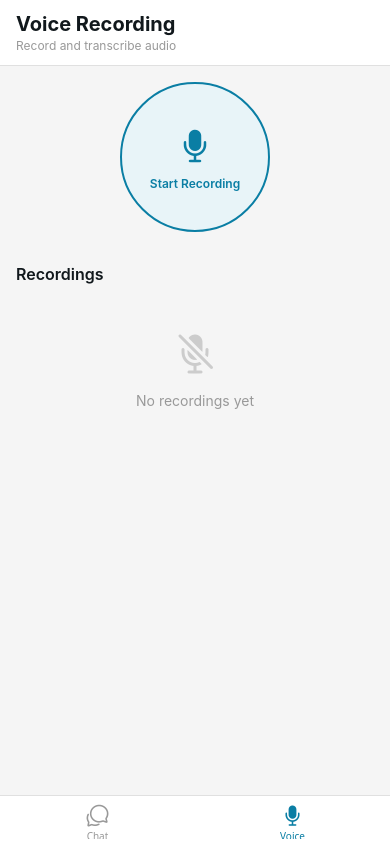
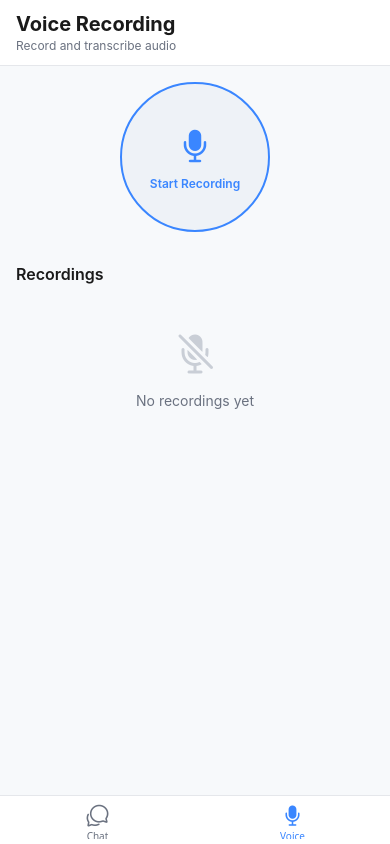
Before and after one commit to manpreetsingh3215/HealthAIChatApp, a React Native app: screen /Voice in a window 390 px wide. Built offline with nearby package versions, Linux system fonts and the light colour scheme.

Commit message:
added theme colors

```diff
--- a/src/app/navigation/RootNavigator.tsx
+++ b/src/app/navigation/RootNavigator.tsx
@@ -8,6 +8,7 @@ import { createBottomTabNavigator } from "@react-navigation/bottom-tabs";
 import { NavigationContainer } from "@react-navigation/native";
 import { createNativeStackNavigator } from "@react-navigation/native-stack";
 import React from "react";
+import { FitnessColors } from "@/shared/constants/theme";
 
 // Feature Screens
 import ChatbotScreen from "../../features/chat/screens/ChatBot";
@@ -44,11 +45,12 @@ const ChatStackNavigator = () => {
       screenOptions={{
         headerShown: true,
         headerStyle: {
-          backgroundColor: "#fff",
+          backgroundColor: FitnessColors.surface,
         },
-        headerTintColor: "#0a7ea4",
+        headerTintColor: FitnessColors.primary,
         headerTitleStyle: {
           fontWeight: "bold",
+          color: FitnessColors.textPrimary,
         },
       }}
     >
@@ -80,11 +82,12 @@ const VoiceStackNavigator = () => {
       screenOptions={{
         headerShown: true,
         headerStyle: {
-          backgroundColor: "#fff",
+          backgroundColor: FitnessColors.surface,
         },
-        headerTintColor: "#0a7ea4",
+        headerTintColor: FitnessColors.secondary,
         headerTitleStyle: {
           fontWeight: "bold",
+          color: FitnessColors.textPrimary,
         },
       }}
     >
@@ -128,11 +131,11 @@ const TabNavigator = () => {
 
           return <Ionicons name={iconName} size={size} color={color} />;
         },
-        tabBarActiveTintColor: "#0a7ea4",
-        tabBarInactiveTintColor: "#999",
+        tabBarActiveTintColor: FitnessColors.primary,
+        tabBarInactiveTintColor: FitnessColors.textSecondary,
         tabBarStyle: {
-          backgroundColor: "#fff",
-          borderTopColor: "#e0e0e0",
+          backgroundColor: FitnessColors.surface,
+          borderTopColor: FitnessColors.border,
         },
       })}
     >
--- a/src/app/navigation/chatNavigation.ts
+++ b/src/app/navigation/chatNavigation.ts
@@ -5,6 +5,7 @@
 
 import { NavigationProp } from "@react-navigation/native";
 import { createNativeStackNavigator } from "@react-navigation/native-stack";
+import { FitnessColors } from "@/shared/constants/theme";
 
 export type ChatNavigationParamList = {
   ChatHome: undefined;
@@ -20,12 +21,13 @@ export const chatNavigationConfig = {
   screenOptions: {
     headerShown: true,
     headerStyle: {
-      backgroundColor: "#fff",
+      backgroundColor: FitnessColors.surface,
     },
-    headerTintColor: "#0a7ea4",
+    headerTintColor: FitnessColors.primary,
     headerTitleStyle: {
       fontWeight: "600",
       fontSize: 16,
+      color: FitnessColors.textPrimary,
     },
   },
 };
--- a/src/app/navigation/voiceNavigation.ts
+++ b/src/app/navigation/voiceNavigation.ts
@@ -5,6 +5,7 @@
 
 import { NavigationProp } from "@react-navigation/native";
 import { createNativeStackNavigator } from "@react-navigation/native-stack";
+import { FitnessColors } from "@/shared/constants/theme";
 
 export type VoiceNavigationParamList = {
   VoiceHome: undefined;
@@ -20,12 +21,13 @@ export const voiceNavigationConfig = {
   screenOptions: {
     headerShown: true,
     headerStyle: {
-      backgroundColor: "#fff",
+      backgroundColor: FitnessColors.surface,
     },
-    headerTintColor: "#0a7ea4",
+    headerTintColor: FitnessColors.secondary,
     headerTitleStyle: {
       fontWeight: "600",
       fontSize: 16,
+      color: FitnessColors.textPrimary,
     },
   },
 };
--- a/src/features/chat/screens/ChatBot.tsx
+++ b/src/features/chat/screens/ChatBot.tsx
@@ -4,6 +4,7 @@
  */
 
 import { ErrorToast } from "@/shared/components/ErrorToast";
+import { FitnessColors } from "@/shared/constants/theme";
 import React, { useEffect, useRef, useState } from "react";
 import {
   ActivityIndicator,
@@ -12,6 +13,7 @@ import {
   SafeAreaView,
   ScrollView,
   StyleSheet,
+  StatusBar,
   Text,
   TextInput,
   TouchableOpacity,
@@ -77,6 +79,10 @@ const Chatbot = () => {
 
   return (
     <SafeAreaView style={styles.container}>
+      <StatusBar
+        backgroundColor={FitnessColors.secondary}
+        barStyle="light-content"
+      />
       <ErrorToast
         visible={toastVisible}
         message={error?.message || ""}
@@ -198,7 +204,7 @@ const MessageBubble: React.FC<MessageBubbleProps> = ({ message }) => {
 const styles = StyleSheet.create({
   container: {
     flex: 1,
-    backgroundColor: "#f5f5f5",
+    backgroundColor: FitnessColors.background,
   },
   flex: {
     flex: 1,
@@ -209,30 +215,30 @@ const styles = StyleSheet.create({
     alignItems: "center",
     paddingHorizontal: 16,
     paddingVertical: 12,
-    backgroundColor: "#fff",
+    backgroundColor: FitnessColors.secondary,
     borderBottomWidth: 1,
-    borderBottomColor: "#e0e0e0",
+    borderBottomColor: FitnessColors.secondary,
   },
   headerTitle: {
     fontSize: 20,
     fontWeight: "bold",
-    color: "#11181c",
+    color: "#FFFFFF",
   },
   headerSubtitle: {
     fontSize: 12,
-    color: "#999",
+    color: "rgba(255,255,255,0.85)",
     marginTop: 2,
   },
   clearButton: {
     paddingVertical: 6,
     paddingHorizontal: 12,
-    backgroundColor: "#f0f0f0",
+    backgroundColor: "rgba(255,255,255,0.18)",
     borderRadius: 6,
   },
   clearButtonText: {
     fontSize: 12,
     fontWeight: "600",
-    color: "#0a7ea4",
+    color: "#FFFFFF",
   },
   messagesContainer: {
     flex: 1,
@@ -254,12 +260,12 @@ const styles = StyleSheet.create({
   emptyStateTitle: {
     fontSize: 18,
     fontWeight: "600",
-    color: "#11181c",
+    color: FitnessColors.textPrimary,
     marginBottom: 8,
   },
   emptyStateText: {
     fontSize: 14,
-    color: "#999",
+    color: FitnessColors.textSecondary,
     textAlign: "center",
   },
   messageBubbleContainer: {
@@ -279,11 +285,11 @@ const styles = StyleSheet.create({
     borderRadius: 12,
   },
   userBubble: {
-    backgroundColor: "#0a7ea4",
+    backgroundColor: FitnessColors.primary,
     borderBottomRightRadius: 2,
   },
   aiBubble: {
-    backgroundColor: "#e0e0e0",
+    backgroundColor: FitnessColors.accentAI,
     borderBottomLeftRadius: 2,
   },
   bubbleText: {
@@ -294,7 +300,7 @@ const styles = StyleSheet.create({
     color: "#fff",
   },
   aiText: {
-    color: "#11181c",
+    color: "#FFFFFF",
   },
   timestamp: {
     fontSize: 10,
@@ -307,7 +313,7 @@ const styles = StyleSheet.create({
   },
   loadingText: {
     marginTop: 8,
-    color: "#999",
+    color: FitnessColors.textSecondary,
     fontSize: 12,
   },
   errorContainer: {
@@ -320,7 +326,7 @@ const styles = StyleSheet.create({
     borderLeftColor: "#c62828",
   },
   errorText: {
-    color: "#c62828",
+    color: "#B91C1C",
     fontSize: 12,
   },
   inputContainer: {
@@ -328,22 +334,22 @@ const styles = StyleSheet.create({
     alignItems: "flex-end",
     paddingHorizontal: 12,
     paddingVertical: 10,
-    backgroundColor: "#fff",
+    backgroundColor: FitnessColors.surface,
     borderTopWidth: 1,
-    borderTopColor: "#e0e0e0",
+    borderTopColor: FitnessColors.border,
   },
   input: {
     flex: 1,
-    backgroundColor: "#f5f5f5",
+    backgroundColor: FitnessColors.muted,
     borderRadius: 20,
     paddingHorizontal: 16,
     paddingVertical: 10,
     marginRight: 8,
     fontSize: 14,
-    color: "#11181c",
+    color: FitnessColors.textPrimary,
   },
   sendButton: {
-    backgroundColor: "#0a7ea4",
+    backgroundColor: FitnessColors.secondary,
     borderRadius: 20,
     paddingVertical: 10,
     paddingHorizontal: 20,
@@ -351,7 +357,7 @@ const styles = StyleSheet.create({
     alignItems: "center",
   },
   sendButtonDisabled: {
-    backgroundColor: "#ccc",
+    backgroundColor: FitnessColors.disabled,
     opacity: 0.6,
   },
   sendButtonText: {
--- a/src/features/voice/screens/voice.tsx
+++ b/src/features/voice/screens/voice.tsx
@@ -13,6 +13,7 @@ import {
   TouchableOpacity,
   View,
 } from "react-native";
+import { FitnessColors } from "@/shared/constants/theme";
 
 const Voice = () => {
   const [isRecording, setIsRecording] = useState(false);
@@ -56,7 +57,7 @@ const Voice = () => {
             <Ionicons
               name={isRecording ? "square" : "mic"}
               size={40}
-              color={isRecording ? "#fff" : "#0a7ea4"}
+              color={isRecording ? "#fff" : FitnessColors.primary}
             />
             <Text
               style={[
@@ -74,14 +75,19 @@ const Voice = () => {
           <Text style={styles.sectionTitle}>Recordings</Text>
           {recordings.length === 0 ? (
             <View style={styles.emptyState}>
-              <Ionicons name="mic-off" size={48} color="#ccc" />
+              <Ionicons name="mic-off" size={48} color={FitnessColors.disabled} />
+
               <Text style={styles.emptyStateText}>No recordings yet</Text>
             </View>
           ) : (
             recordings.map((recording, index) => (
               <View key={index} style={styles.recordingItem}>
                 <View style={styles.recordingInfo}>
-                  <Ionicons name="volume-high" size={24} color="#0a7ea4" />
+                  <Ionicons
+                    name="volume-high"
+                    size={24}
+                    color={FitnessColors.primary}
+                  />
                   <View style={styles.recordingDetails}>
                     <Text style={styles.recordingName}>{recording}</Text>
                     <Text style={styles.recordingTime}>0:45</Text>
@@ -91,7 +97,11 @@ const Voice = () => {
                   onPress={() => handlePlayRecording(recording)}
                   style={styles.playButton}
                 >
-                  <Ionicons name="play-circle" size={32} color="#0a7ea4" />
+                  <Ionicons
+                    name="play-circle"
+                    size={32}
+                    color={FitnessColors.secondary}
+                  />
                 </TouchableOpacity>
               </View>
             ))
@@ -105,23 +115,23 @@ const Voice = () => {
 const styles = StyleSheet.create({
   container: {
     flex: 1,
-    backgroundColor: "#f5f5f5",
+    backgroundColor: FitnessColors.background,
   },
   header: {
     paddingHorizontal: 16,
     paddingVertical: 12,
-    backgroundColor: "#fff",
+    backgroundColor: FitnessColors.surface,
     borderBottomWidth: 1,
-    borderBottomColor: "#e0e0e0",
+    borderBottomColor: FitnessColors.border,
   },
   title: {
     fontSize: 20,
     fontWeight: "bold",
-    color: "#11181c",
+    color: FitnessColors.textPrimary,
   },
   subtitle: {
     fontSize: 12,
-    color: "#999",
+    color: FitnessColors.textSecondary,
     marginTop: 2,
   },
   content: {
@@ -138,21 +148,21 @@ const styles = StyleSheet.create({
     width: 150,
     height: 150,
     borderRadius: 75,
-    backgroundColor: "#e8f4f8",
+    backgroundColor: FitnessColors.muted,
     borderWidth: 2,
-    borderColor: "#0a7ea4",
+    borderColor: FitnessColors.primary,
     justifyContent: "center",
     alignItems: "center",
   },
   recordButtonActive: {
-    backgroundColor: "#d32f2f",
-    borderColor: "#d32f2f",
+    backgroundColor: FitnessColors.accentAI,
+    borderColor: FitnessColors.accentAI,
   },
   recordButtonText: {
     marginTop: 8,
     fontSize: 12,
     fontWeight: "600",
-    color: "#0a7ea4",
+    color: FitnessColors.primary,
     textAlign: "center",
   },
   recordButtonTextActive: {
@@ -164,7 +174,7 @@ const styles = StyleSheet.create({
   sectionTitle: {
     fontSize: 16,
     fontWeight: "600",
-    color: "#11181c",
+    color: FitnessColors.textPrimary,
     marginBottom: 12,
   },
   emptyState: {
@@ -174,19 +184,19 @@ const styles = StyleSheet.create({
   emptyStateText: {
     marginTop: 12,
     fontSize: 14,
-    color: "#999",
+    color: FitnessColors.textSecondary,
   },
   recordingItem: {
     flexDirection: "row",
     alignItems: "center",
     justifyContent: "space-between",
-    backgroundColor: "#fff",
+    backgroundColor: FitnessColors.surface,
     paddingHorizontal: 12,
     paddingVertical: 12,
     marginBottom: 8,
     borderRadius: 8,
     borderWidth: 1,
-    borderColor: "#e0e0e0",
+    borderColor: FitnessColors.border,
   },
   recordingInfo: {
     flexDirection: "row",
@@ -200,11 +210,11 @@ const styles = StyleSheet.create({
   recordingName: {
     fontSize: 14,
     fontWeight: "500",
-    color: "#11181c",
+    color: FitnessColors.textPrimary,
   },
   recordingTime: {
     fontSize: 12,
-    color: "#999",
+    color: FitnessColors.textSecondary,
     marginTop: 2,
   },
   playButton: {
```
Also changed, not shown: src/features/chat/components/ChatHeader.tsx (+10 -9 lines), src/features/chat/components/ChatInput.tsx (+8 -7 lines), src/features/chat/components/ChatMessage.tsx (+5 -4 lines), src/shared/constants/theme.ts (+20 -6 lines).
